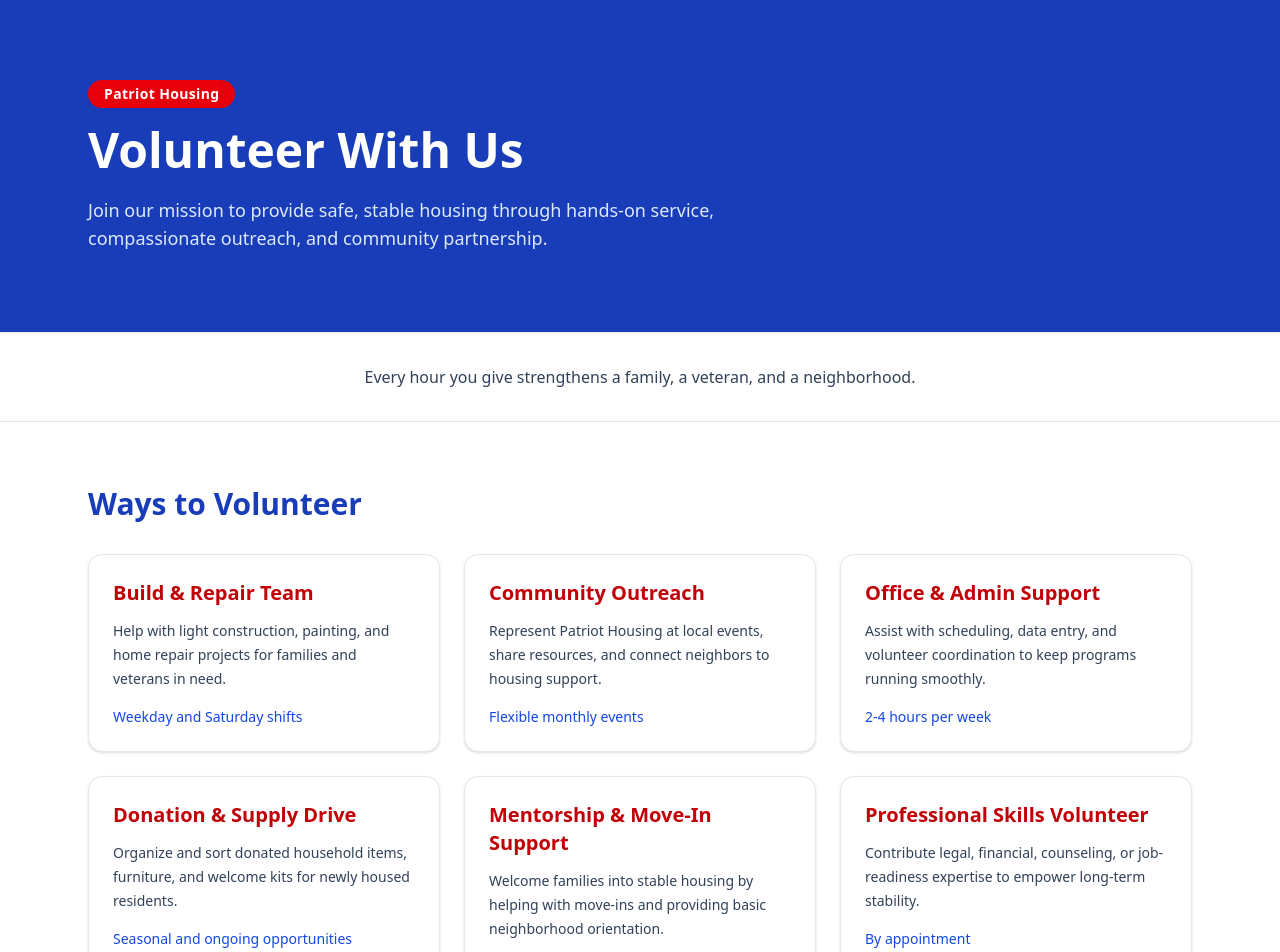
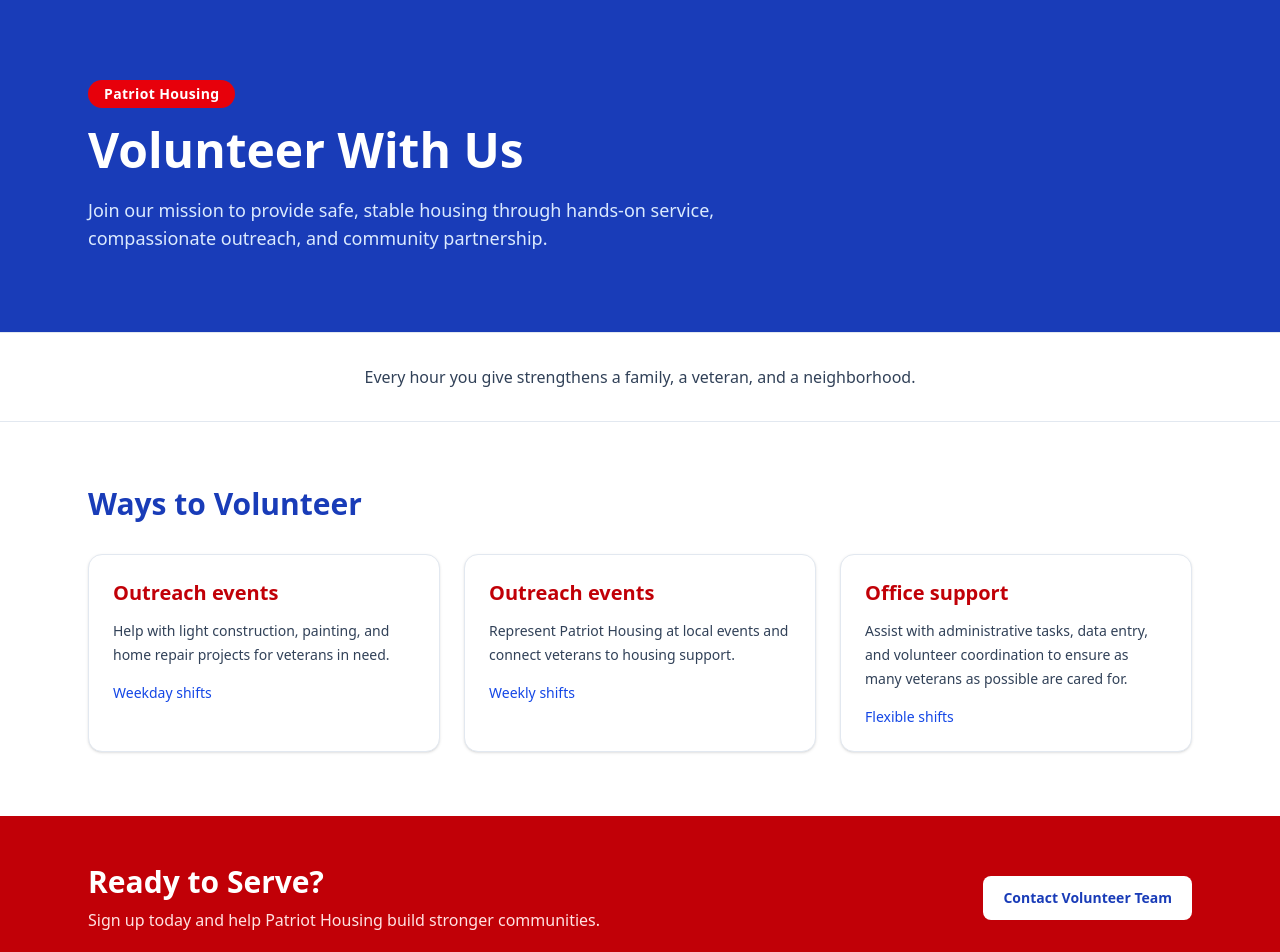
Before and after one commit to ktp-usc/patriot-housing, a Next.js app: page /volunteering in a window 1280 px wide. Shown: the top 952 px of the page. Built offline with nearby package versions, Linux system fonts and the light colour scheme.

Commit message:
draft of volunteering page as per figma

```diff
--- a/app/volunteering/page.tsx
+++ b/app/volunteering/page.tsx
@@ -1,40 +1,22 @@
 const volunteerWays = [
 	{
-		title: "Build & Repair Team",
+		title: "Outreach events",
 		description:
-			"Help with light construction, painting, and home repair projects for families and veterans in need.",
-		commitment: "Weekday and Saturday shifts",
+			"Help with light construction, painting, and home repair projects for veterans in need.",
+		commitment: "Weekday shifts",
 	},
 	{
-		title: "Community Outreach",
+		title: "Outreach events",
 		description:
-			"Represent Patriot Housing at local events, share resources, and connect neighbors to housing support.",
-		commitment: "Flexible monthly events",
+			"Represent Patriot Housing at local events and connect veterans to housing support.",
+		commitment: "Weekly shifts",
 	},
 	{
-		title: "Office & Admin Support",
+		title: "Office support",
 		description:
-			"Assist with scheduling, data entry, and volunteer coordination to keep programs running smoothly.",
-		commitment: "2-4 hours per week",
-	},
-	{
-		title: "Donation & Supply Drive",
-		description:
-			"Organize and sort donated household items, furniture, and welcome kits for newly housed residents.",
-		commitment: "Seasonal and ongoing opportunities",
-	},
-	{
-		title: "Mentorship & Move-In Support",
-		description:
-			"Welcome families into stable housing by helping with move-ins and providing basic neighborhood orientation.",
-		commitment: "As-needed weekend support",
-	},
-	{
-		title: "Professional Skills Volunteer",
-		description:
-			"Contribute legal, financial, counseling, or job-readiness expertise to empower long-term stability.",
-		commitment: "By appointment",
-	},
+			"Assist with administrative tasks, data entry, and volunteer coordination to ensure as many veterans as possible are cared for.",
+		commitment: "Flexible shifts",
+	}
 ];
 
 export default function VolunteeringPage() {
```
